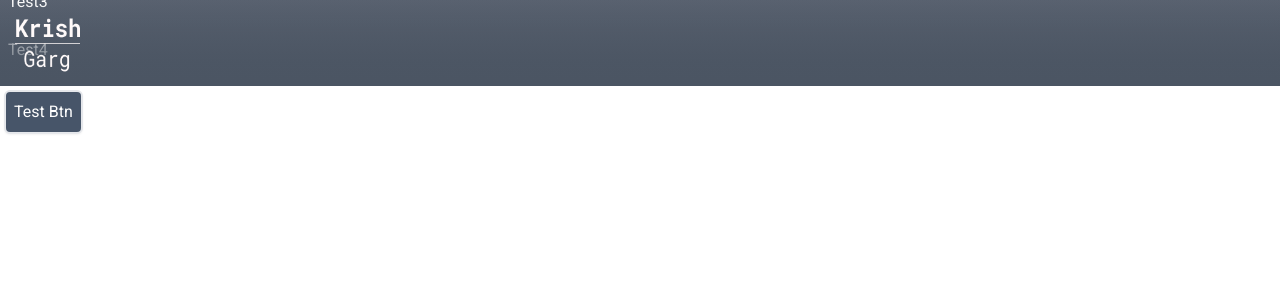
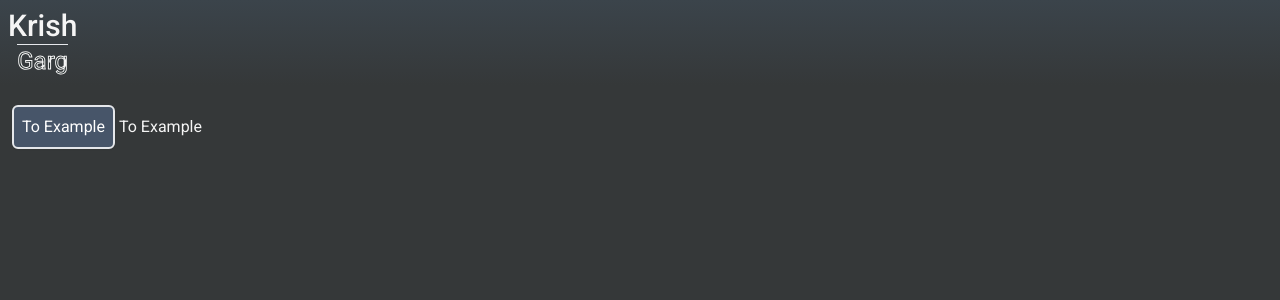
Before and after one commit to KrishGarg/about-me-site, a Next.js app: page / in a window 1280 px wide. Shown: the top 300 px of the page. Built offline with nearby package versions, Linux system fonts and the light colour scheme.

Commit message:
a transition loading page, new logo, new navbar (in progress)

```diff
--- a/package.json
+++ b/package.json
@@ -8,6 +8,7 @@
     "lint": "next lint"
   },
   "dependencies": {
+    "framer-motion": "^6.2.8",
     "next": "12.0.8",
     "react": "17.0.2",
     "react-dom": "17.0.2",
--- a/src/components/Button.tsx
+++ b/src/components/Button.tsx
@@ -7,7 +7,7 @@ const Button: FC<Props> = ({ children, className, ...rest }) => {
     <button
       className={`${className} p-2 m-1 border-2 shadow-sm text-white bg-slate-600 rounded-md hover:bg-slate-700 transition-all active:bg-slate-500
       focus:bg-slate-500 focus:outline-none focus:ring-2 hover:ring-1
-      ring-slate-400 hover:shadow-md font-roboto duration-200`}
+      ring-slate-400 hover:shadow-md duration-200`}
       {...rest}
     >
       {children}
--- /dev/null
+++ b/src/components/Loading.tsx
@@ -0,0 +1,48 @@
+import { Dispatch, FC, SetStateAction } from "react";
+import { AnimationProps, motion } from "framer-motion";
+
+interface LoadingProps {
+  setIsLoadingAnimationDone: Dispatch<SetStateAction<boolean>>;
+  howLong?: number;
+}
+
+const loadingVariants: AnimationProps["variants"] = {
+  initial: {
+    x: "-100vw",
+  },
+  animate: {
+    x: "0",
+    transition: {
+      type: "spring",
+      bounce: 0.2,
+    },
+  },
+  exit: {
+    x: "100vw",
+    transition: {
+      duration: 2,
+    },
+  },
+};
+
+const Loading: FC<LoadingProps> = ({ setIsLoadingAnimationDone, howLong }) => {
+  return (
+    <motion.div
+      variants={loadingVariants}
+      initial="initial"
+      animate="animate"
+      exit="exit"
+      onAnimationComplete={(def) => {
+        // only set timeout after animate and not after exit
+        if (def !== "animate") return;
+        setTimeout(() => {
+          setIsLoadingAnimationDone(true);
+        }, howLong ?? 3000);
+      }}
+    >
+      Loading
+    </motion.div>
+  );
+};
+
+export default Loading;
--- /dev/null
+++ b/src/components/Logo.tsx
@@ -0,0 +1,17 @@
+import Link from "next/link";
+import { FC, MouseEventHandler } from "react";
+
+const Logo: FC = () => {
+  return (
+    <div>
+      <Link href="/">
+        <a className="divide-y flex flex-col items-center m-2">
+          <div className="font-medium text-3xl">Krish</div>
+          <div className="text-2xl stroked">Garg</div>
+        </a>
+      </Link>
+    </div>
+  );
+};
+
+export default Logo;
--- a/src/components/Navbar.tsx
+++ b/src/components/Navbar.tsx
@@ -1,90 +1,13 @@
-import { Dispatch, FC, SetStateAction, useState } from "react";
-import Image from "next/image";
-import Link from "next/link";
-import { GiHamburgerMenu } from "react-icons/gi";
+import { FC } from "react";
+
+import Logo from "./Logo";
 
 const Navbar: FC = () => {
-  const [shouldItemsBeVisible, setShouldItemsBeVisible] = useState(false);
-
   return (
-    <>
-      <div
-        className="
-        relative top-0 w-full min-h-[5rem]
-        bg-gradient-to-t from-gray-500 to-gray-600 md:from-gray-600
-        flex justify-between items-center z-[3]"
-      >
-        {/* Logo */}
-        <div>
-          <Link href="/">
-            <a className="noTapHighlight">
-              <Image
-                src="/logo-small-darkmode.png"
-                alt="logo"
-                width={80}
-                height={80}
-                layout="fixed"
-                className="!left-2 !top-2"
-                priority
-              />
-            </a>
-          </Link>
-        </div>
-
-        {/* Nav Items */}
-        <div>
-          <GiHamburgerMenu
-            color="#fff"
-            className="md:hidden mr-4"
-            size="1.5rem"
-            onClick={() => setShouldItemsBeVisible((s) => !s)}
-          />
-        </div>
-      </div>
-      <NavbarMobileItems shouldItemsBeVisible={shouldItemsBeVisible} />
-    </>
-  );
-};
-
-interface NavbarMobileItemsProps {
-  shouldItemsBeVisible: boolean;
-}
-
-const NavbarMobileItems: FC<NavbarMobileItemsProps> = ({
-  shouldItemsBeVisible: vis,
-}) => {
-  return (
-    <div
-      className={`z-[2] absolute -translate-y-full transition-all
-      ${vis && "translate-y-0"} w-full
-      bg-gradient-to-b from-gray-500 to-gray-600
-      space-y-2 pb-4`}
-    >
-      <NavbarMobileItem to="/">Test1</NavbarMobileItem>
-      <NavbarMobileItem to="/">Test2</NavbarMobileItem>
-      <NavbarMobileItem to="/">Test3</NavbarMobileItem>
-      <NavbarMobileItem to="/">Test4</NavbarMobileItem>
+    <div className="w-screen flex justify-between mb-4 bg-gradient-to-b from-soft-black-200 to-soft-black-300">
+      <Logo />
     </div>
   );
 };
 
-interface NavbarMobileItemProps {
-  to: string;
-}
-
-const NavbarMobileItem: FC<NavbarMobileItemProps> = ({ children, to }) => {
-  return (
-    <Link href={to}>
-      <a
-        className="
-        block font-roboto text-white p-2
-        active:bg-gray-600 focus:bg-gray-600
-        rounded noTapHighlight transition-all"
-      >
-        {children}
-      </a>
-    </Link>
-  );
-};
-
 export default Navbar;
--- a/src/pages/_app.tsx
+++ b/src/pages/_app.tsx
@@ -1,8 +1,87 @@
-import '../styles/globals.css'
-import type { AppProps } from 'next/app'
+import "../styles/globals.css";
+import type { AppProps } from "next/app";
+import { FC, useEffect, useState } from "react";
+import { AnimatePresence, motion } from "framer-motion";
+import type { AnimationProps } from "framer-motion/types/motion/types";
 
-function MyApp({ Component, pageProps }: AppProps) {
-  return <Component {...pageProps} />
-}
+import Navbar from "@/components/Navbar";
+import Loading from "@/components/Loading";
 
-export default MyApp
+const pageVariant: AnimationProps["variants"] = {
+  initial: {
+    x: "-100vw",
+  },
+  animate: {
+    x: "0",
+    transition: {
+      type: "spring",
+      bounce: 0.2,
+    },
+  },
+  exit: {
+    x: "-100vh",
+  },
+};
+
+const App: FC<AppProps> = ({ Component, pageProps, router }) => {
+  const [isPageChanging, setIsPageChanging] = useState(false);
+  const [isLoadingAnimationDone, setIsLoadingAnimationDone] = useState(true);
+  const [lastRoute, setLastRoute] = useState("");
+
+  useEffect(() => {
+    // watching router just for the edge case of router taking longer than loading animation
+    const handleRouteStart = (
+      currentRoute: string,
+      info: { shallow: boolean }
+    ) => {
+      if (info.shallow) return;
+      // Only trigger loading if route changed
+      if (currentRoute === lastRoute) return;
+      setLastRoute(currentRoute);
+      setIsPageChanging(true);
+      setIsLoadingAnimationDone(false);
+    };
+
+    const handleRouteEnd = () => {
+      setIsPageChanging(false);
+    };
+
+    router.events.on("routeChangeStart", handleRouteStart);
+    router.events.on("routeChangeComplete", handleRouteEnd);
+    router.events.on("routeChangeError", handleRouteEnd);
+    return () => {
+      router.events.off("routeChangeStart", handleRouteStart);
+      router.events.off("routeChangeComplete", handleRouteEnd);
+      router.events.off("routeChangeError", handleRouteEnd);
+    };
+  }, [router, lastRoute]);
+
+  return (
+    <>
+      <Navbar />
+      <div className="mx-2">
+        <AnimatePresence exitBeforeEnter={true}>
+          {!isPageChanging && isLoadingAnimationDone ? (
+            <motion.div
+              variants={pageVariant}
+              initial="initial"
+              animate="animate"
+              exit="exit"
+              key={router.route}
+            >
+              <Component {...pageProps} />
+            </motion.div>
+          ) : (
+            <Loading
+              key="loading"
+              setIsLoadingAnimationDone={setIsLoadingAnimationDone}
+              howLong={2000}
+            />
+          )}
+        </AnimatePresence>
+      </div>
+    </>
+  );
+};
+
+export default App;
--- a/src/pages/api/hello.ts
+++ /dev/null
@@ -1,12 +0,0 @@
-import type { NextApiRequest, NextApiResponse } from "next";
-
-type Data = {
-  name: string;
-};
-
-export default function handler(
-  req: NextApiRequest,
-  res: NextApiResponse<Data>
-) {
-  res.status(200).json({ name: "John Doe" });
-}
--- /dev/null
+++ b/src/pages/example.tsx
@@ -0,0 +1,24 @@
+import Link from "next/link";
+import type { GetServerSideProps } from "next";
+
+const Example = () => {
+  return (
+    <>
+      <Link href="/">
+        <a>Home</a>
+      </Link>
+    </>
+  );
+};
+
+export const getServerSideProps: GetServerSideProps = async () => {
+  await new Promise((resolve) => {
+    setTimeout(resolve, 8000);
+  });
+
+  return {
+    props: {},
+  };
+};
+
+export default Example;
--- a/src/pages/index.tsx
+++ b/src/pages/index.tsx
@@ -1,12 +1,17 @@
 import type { NextPage } from "next";
+import Link from "next/link";
 import Button from "@/components/Button";
-import Navbar from "@/components/Navbar";
+import { useRouter } from "next/router";
 
 const Home: NextPage = () => {
+  const router = useRouter();
+
   return (
     <>
-      <Navbar />
-      <Button>Test Btn</Button>
+      <Button onClick={() => router.push("/example")}>To Example</Button>
+      <Link href="/example">
+        <a>To Example</a>
+      </Link>
     </>
   );
 };
--- a/src/styles/globals.css
+++ b/src/styles/globals.css
@@ -2,8 +2,24 @@
 @tailwind components;
 @tailwind utilities;
 
-@layer utilities {
-  .noTapHighlight {
-    -webkit-tap-highlight-color: transparent;
+@layer components {
+  @supports (-webkit-text-stroke: 0) {
+    .stroked {
+      color: var(--color-bg);
+      -webkit-text-stroke: 1px var(--color-text);
+    }
   }
 }
+
+@layer base {
+  body {
+    --color-bg: #232b2b;
+    --color-text: #f5f5f5;
+    color: var(--color-text);
+    font-family: "Roboto", sans-serif;
+    overflow-x: hidden;
+    -webkit-tap-highlight-color: transparent;
+
+    @apply bg-soft-black-300 m-0;
+  }
+}
--- a/tailwind.config.js
+++ b/tailwind.config.js
@@ -7,6 +7,17 @@ module.exports = {
     fontFamily: {
       roboto: "'Roboto', sans-serif",
     },
+    extend: {
+      colors: {
+        "soft-black": {
+          100: "#414a4c",
+          200: "#3b444b",
+          300: "#353839",
+          400: "#232b2b",
+          500: "#0e1111",
+        },
+      },
+    },
   },
   plugins: [],
 };
```
Also changed, not shown: 1 other file (tests, documents, lock files or other folders).
